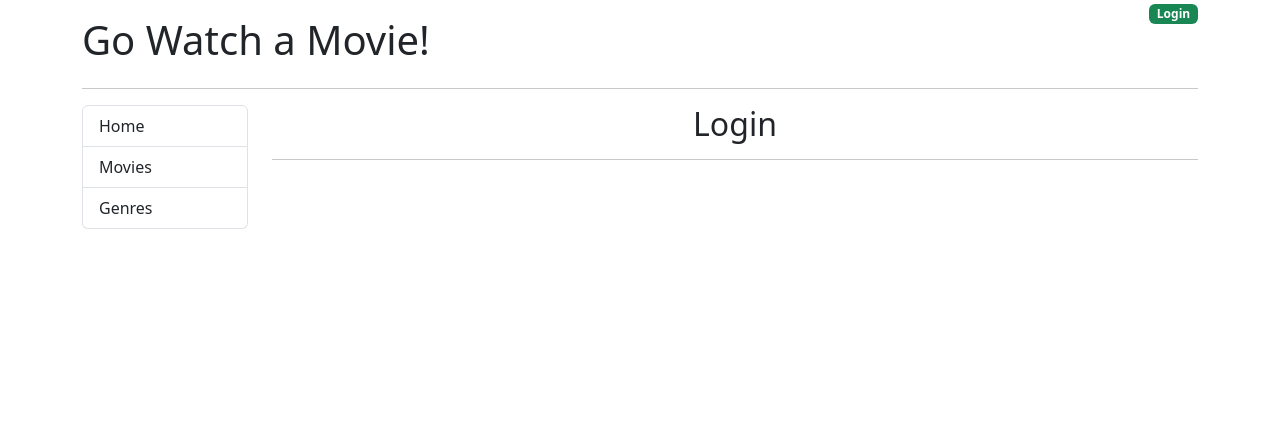
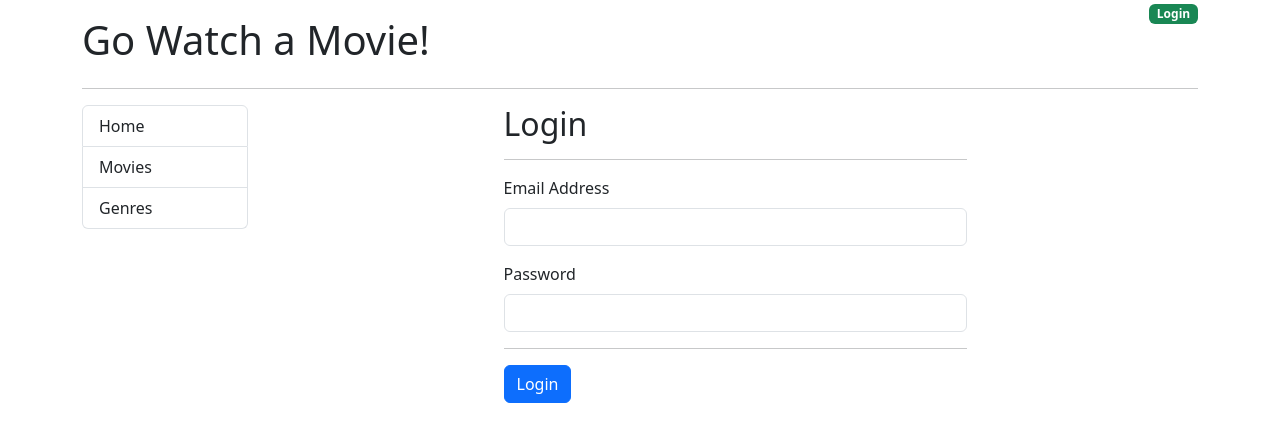
Before and after one commit to syfulsharif/go-react-movie, a React (Create React App) app: page /login in a window 1280 px wide. Shown: the top 442 px of the page. Built offline with nearby package versions, Linux system fonts and the light colour scheme.

Commit message:
Login Logout Added

```diff
--- a/src/App.js
+++ b/src/App.js
@@ -1,7 +1,18 @@
 import { useState } from "react";
-import { Link, Outlet } from "react-router-dom";
+import { Link, Outlet, useNavigate } from "react-router-dom";
+import Alert from "./components/Alert";
+
 function App() {
   const [jwtToken, setJWTToken] = useState("");
+  const [alertMessage, setAlertMessage] = useState("");
+  const [alertClassName, setAlertClassName] = useState("d-none");
+
+  const navigate = useNavigate();
+
+  const logOut = () => {
+    setJWTToken("");
+    navigate("/login");
+  }
 
   return (
     <div className="container">
@@ -15,7 +26,7 @@
               <span className="badge bg-success">Login</span>
             </Link>
           ) : (
-            <a href="#!">
+            <a href="#!" onClick={logOut}>
               <span className="badge bg-danger">Logout</span>
             </a>
           )}
@@ -67,7 +78,15 @@
           </nav>
         </div>
         <div className="col-md-10">
-          <Outlet />
+          <Alert message={alertMessage} className={alertClassName} />
+          <Outlet
+            context={{
+              jwtToken,
+              setJWTToken,
+              setAlertClassName,
+              setAlertMessage,
+            }}
+          />
         </div>
       </div>
     </div>
--- /dev/null
+++ b/src/components/Alert.js
@@ -0,0 +1,9 @@
+const Alert = (props)  => {
+    return (
+        <div className={"alert " + props.className} role="alert">
+            {props.message}
+        </div>
+    )
+}
+
+export default Alert;
--- a/src/components/Login.js
+++ b/src/components/Login.js
@@ -1,8 +1,53 @@
+import { useState } from "react";
+import Input from "./form/Input";
+import { useNavigate, useOutletContext } from "react-router-dom";
+
 const Login = () => {
+  const [email, setEmail] = useState("");
+  const [password, setPassword] = useState("");
+  const { setJWTToken } = useOutletContext();
+  const { setAlertClassName } = useOutletContext();
+  const { setAlertMessage } = useOutletContext();
+
+  const navigate = useNavigate();
+
+  const handleSubmit = (event) => {
+    event.preventDefault();
+    if (email === "admin@example.com") {
+      setJWTToken("abc");
+      setAlertClassName("d-none");
+      setAlertMessage("");
+      navigate("/");
+    } else {
+      setAlertClassName("alert-danger");
+      setAlertMessage("Invalid Credentials");
+    }
+  };
   return (
-        <div className="text-center">
+    <div className="col-md-6 offset-md-3">
       <h2>Login</h2>
       <hr></hr>
+      <form onSubmit={handleSubmit}>
+        <Input
+          title="Email Address"
+          type="email"
+          className="form-control"
+          name="email"
+          autoComplete="email-new"
+          onChange={(event) => setEmail(event.target.value)}
+        />
+
+        <Input
+          title="Password"
+          type="password"
+          className="form-control"
+          name="password"
+          autoComplete="password-new"
+          onChange={(event) => setPassword(event.target.value)}
+        />
+        <hr></hr>
+        <input type="submit" className="btn btn-primary" value="Login"></input>
+      </form>
     </div>
   );
 };
--- /dev/null
+++ b/src/components/form/Input.js
@@ -0,0 +1,25 @@
+import { forwardRef } from "react";
+
+const Input = forwardRef((props, ref) => {
+  return (
+    <div className="mb-3">
+      <label htmlFor={props.name} className="form-label">
+        {props.title}
+      </label>
+      <input
+        type={props.type}
+        className={props.className}
+        id={props.name}
+        ref={ref}
+        name={props.name}
+        placeholder={props.placeholder}
+        onChange={props.onChange}
+        autoComplete={props.autoComplete}
+        value={props.value}
+      ></input>
+      <div className={props.errorDiv}>{props.errorMsg}</div>
+    </div>
+  );
+});
+
+export default Input;
```
Lines whose indentation alone changed are shown as unchanged.
